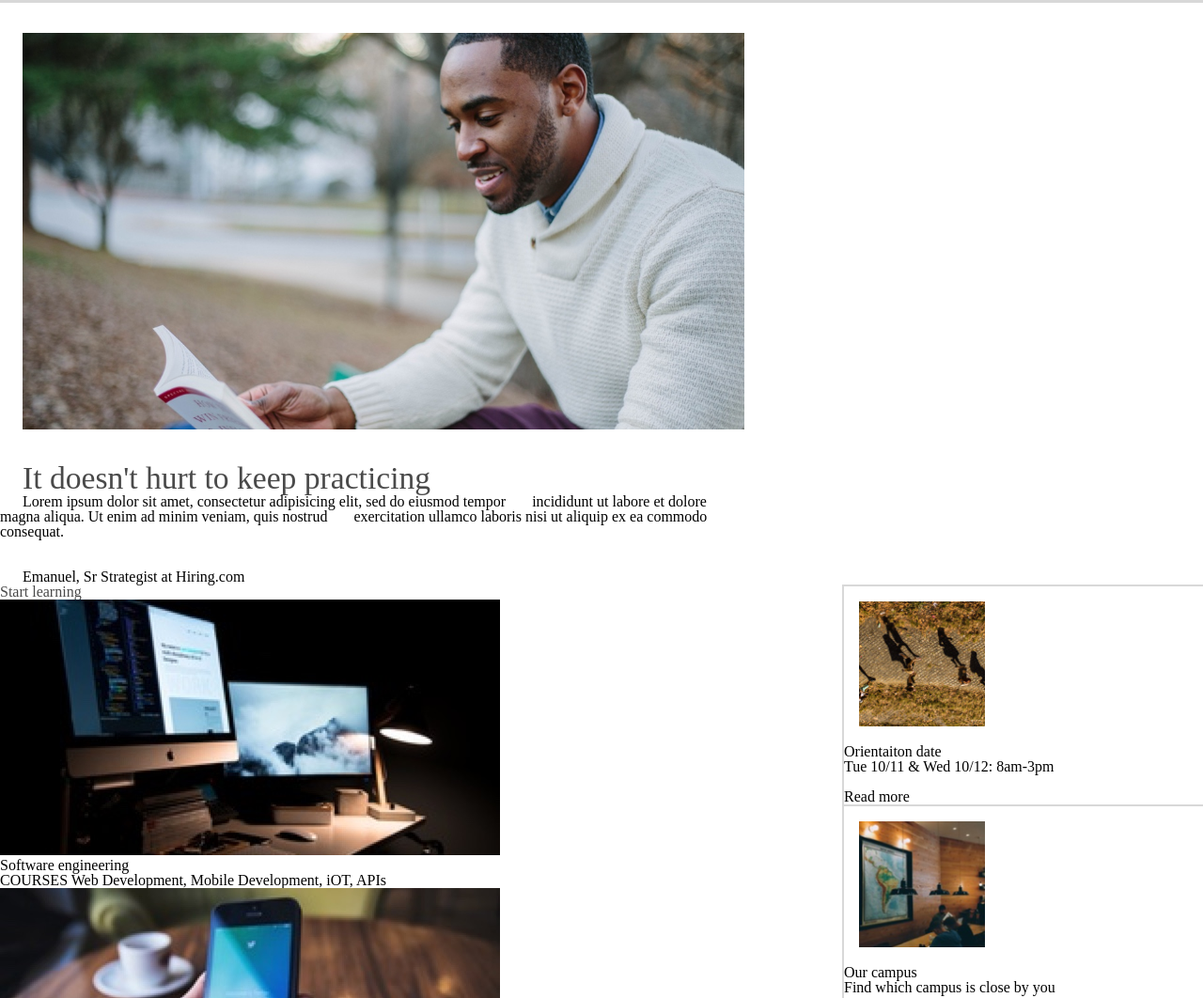
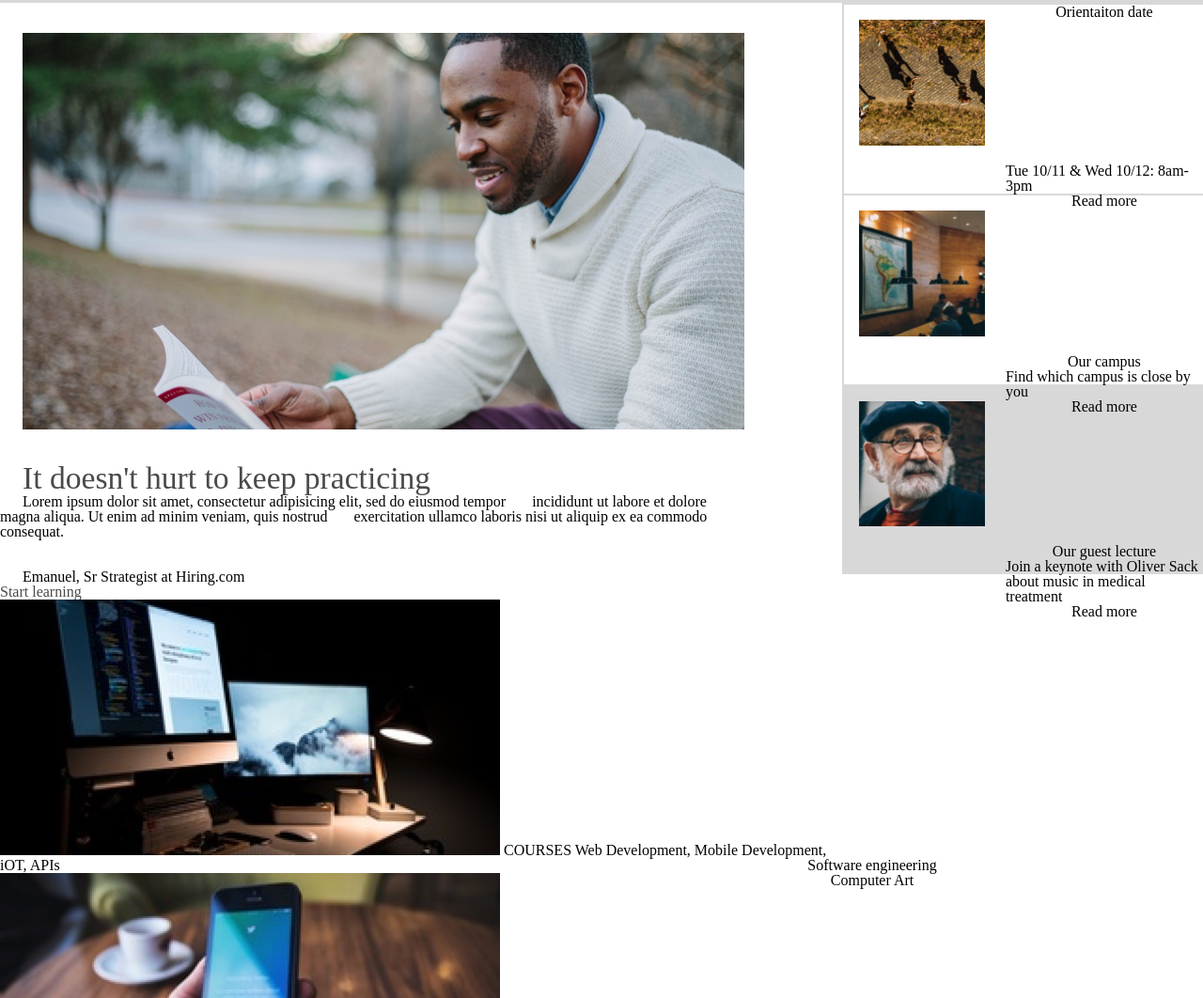
Before and after one commit to RufusDCP/ColmarAcademy, a plain HTML site: page index.html in a window 1280 px wide. Shown: the part 648-1710 px from the top of the page at 94% size. Drawn offline with Linux system fonts and the light colour scheme; a web font is replaced by a local one.

Commit message:
partly complete

```diff
--- a/index.html
+++ b/index.html
@@ -1,3 +1,11 @@
+<!--Sorry I couldn't complete the project in the time I was given.
+However I was on holiday for 2 weeks and could not do coding while
+away. I understand that you can only mark what is there but please
+note it is not up to my usual standards.
+Thanks-->
+
+<!--Best veiwed at a width of 997px-->
+
 <!DOCTYPE html>
 <html>
   <head>
@@ -33,33 +41,35 @@
       </div>
     </div>
     <div id="academy_info">
+      <div id="ai_secondary_links_box">
+      <div class="ai_secondary_links">
+        <img src="resources/images/information-orientation.jpg">
+        <h3>Orientaiton date</h3><br />
+        <span>Tue 10/11 & Wed 10/12: 8am-3pm</span>
+        <br /><br /><span>Read more</span>
+      </div>
+      <div class="ai_secondary_links">
+        <img src="./resources/images/information-campus.jpg">
+        <h3>Our campus</h3><br />
+        <span>Find which campus is close by you</span>
+        <br /><br /><span>Read more</span>
+      </div>
+      <div class="ai_secondary_links" id="ai_secondary_links_dark">
+        <img src="./resources/images/information-guest-lecture.jpg">
+        <h3>Our guest lecture</h3><br />
+        <span>Join a keynote with Oliver Sack about music in medical treatment</span>
+        <br /><br /><span>Read more</span>
+      </div>
+    </div>
+    <div id="academy_info_2">
       <div id="ai_main_link">
         <img src="./resources/images/information-main.jpg">
         <h1>It doesn't hurt to keep practicing</h1>
         <span>Lorem ipsum dolor sit amet, consectetur adipisicing elit, sed do eiusmod tempor <span class="border">incididunt ut labore et dolore magna aliqua. Ut enim ad minim veniam, quis nostrud</span><span class="border"> exercitation ullamco laboris nisi ut aliquip ex ea commodo consequat.</span></span>
         <br /><br /><br /><span>Emanuel, Sr Strategist at Hiring.com</span>
       </div>
-      <div id="ai_secondary_links_box">
-      <div class="ai_secondary_links">
-        <img src="resources/images/information-orientation.jpg">
-        <h3>Orientaiton date</h3>
-        <span>Tue 10/11 & Wed 10/12: 8am-3pm</span>
-        <br /><br /><span>Read more</span>
-      </div>
-      <div class="ai_secondary_links">
-        <img src="./resources/images/information-campus.jpg">
-        <h3>Our campus</h3>
-        <span>Find which campus is close by you</span>
-        <br /><br /><span>Read more</span>
-      </div>
-      <div class="ai_secondary_links" id="ai_secondary_links_dark">
-        <img src="./resources/images/information-guest-lecture.jpg">
-        <h3>Our guest lecture</h3>
-        <span>Join a keynote with Oliver Sack about music in medical treatment</span>
-        <br /><br /><span>Read more</span>
-      </div>
     </div>
-    </div>
+  </div>
     <div id="start_learning">
       <h1>Start learning</h1>
       <div class="courses">
--- a/resources/css/style.css
+++ b/resources/css/style.css
@@ -1,3 +1,9 @@
+/*Sorry I couldn't complete the project in the time I was given.
+However I was on holiday for 2 weeks and could not do coding while
+away. I understand that you can only mark what is there but please
+note it is not up to my usual standards.
+Thanks*/
+
 /*Best veiwed at a width of 997px*/
 
 body {
@@ -109,9 +115,13 @@ header #grey {
   background-color: grey;
 }
 
-/*Main Section*/
+/*Academy Information*/
 
 #academy_info {
+  height: 33px;
+  width: 60%;
+  display: inline;
+  margin-top: 32px;
 }
 
 #ai_main_link {
@@ -156,3 +166,20 @@ header #grey {
 #ai_secondary_links_dark {
   background-color: #d8d8d8;
 }
+
+#academy_info_2 {
+  margin-top: ;
+}
+
+#academy_info img {
+  display: inline;
+}
+
+.ai_secondary_links span,h3 {
+  width: 55%;
+  float: right;
+  display: flex;
+  align-items: center;
+  align-content: center;
+  flex-direction: column;
+}
```
